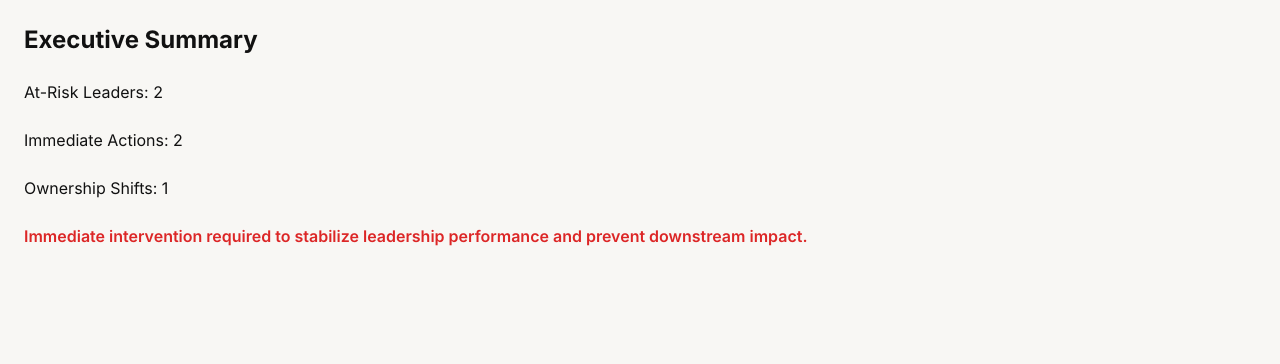
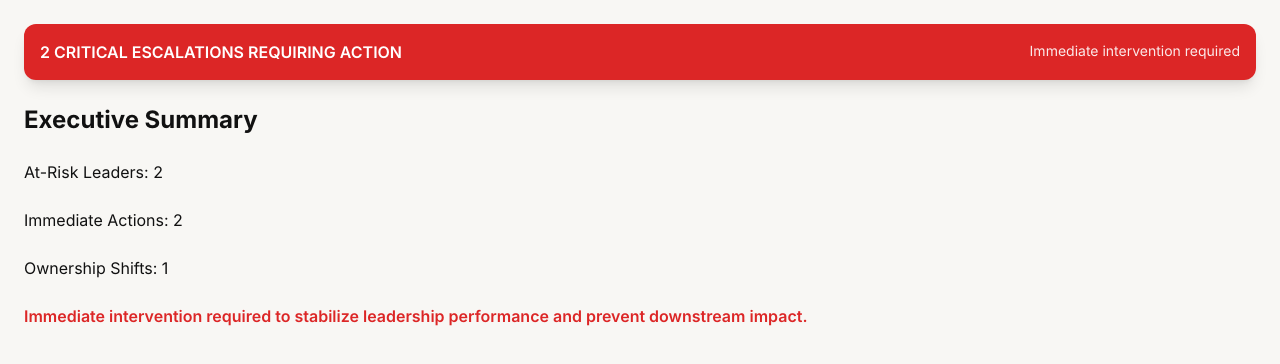
Before and after one commit to jmarc296-jpg/instructional-leadership-practice, a Next.js app: page /demo/run in a window 1280 px wide. Shown: the top 364 px of the page. Built offline with nearby package versions, Linux system fonts and the light colour scheme.

Commit message:
Add escalation banner + elevate executive signal visibility

```diff
--- /dev/null
+++ b/app/demo/components/EscalationBanner.tsx
@@ -0,0 +1,18 @@
+type Props = {
+  escalationCount: number
+}
+
+export default function EscalationBanner({ escalationCount }: Props) {
+  if (escalationCount === 0) return null
+
+  return (
+    <div className='bg-red-600 text-white p-4 rounded-xl shadow-lg flex justify-between items-center'>
+      <div className='font-semibold'>
+        {escalationCount} CRITICAL ESCALATION{escalationCount > 1 ? 'S' : ''} REQUIRING ACTION
+      </div>
+      <div className='text-sm opacity-90'>
+        Immediate intervention required
+      </div>
+    </div>
+  )
+}
--- a/app/demo/run/page.tsx
+++ b/app/demo/run/page.tsx
@@ -1,6 +1,13 @@
 import { buildExecutiveSummary } from '../utils/executiveSummary'
+import EscalationBanner from '../components/EscalationBanner'
 
-const mockData = [
+type DemoRecord = {
+  risk: 'LOW' | 'MEDIUM' | 'HIGH'
+  escalation: 'LOW' | 'MEDIUM' | 'HIGH'
+  ownerChanged?: boolean
+}
+
+const mockData: DemoRecord[] = [
   { risk: 'HIGH', escalation: 'HIGH', ownerChanged: true },
   { risk: 'MEDIUM', escalation: 'LOW' },
   { risk: 'HIGH', escalation: 'HIGH' }
@@ -11,11 +18,16 @@ export default function DemoRun() {
 
   return (
     <div className='p-6 space-y-6'>
+      <EscalationBanner escalationCount={summary.escalationCount} />
+
       <div className='text-2xl font-bold'>Executive Summary</div>
       <div>At-Risk Leaders: {summary.atRiskLeaders}</div>
       <div>Immediate Actions: {summary.immediateActions}</div>
       <div>Ownership Shifts: {summary.ownershipShifts}</div>
-      <div className='text-red-600 font-semibold'>{summary.summaryLine}</div>
+
+      <div className='text-red-600 font-semibold'>
+        {summary.summaryLine}
+      </div>
     </div>
   )
 }
--- a/app/demo/utils/executiveSummary.ts
+++ b/app/demo/utils/executiveSummary.ts
@@ -5,10 +5,13 @@ type DemoRecord = {
 }
 
 export function buildExecutiveSummary(data: DemoRecord[]) {
+  const escalations = data.filter(d => d.escalation === 'HIGH')
+
   return {
-    atRiskLeaders: data.filter((d: DemoRecord) => d.risk === 'HIGH').length,
-    immediateActions: data.filter((d: DemoRecord) => d.escalation === 'HIGH').length,
-    ownershipShifts: data.filter((d: DemoRecord) => d.ownerChanged).length,
+    atRiskLeaders: data.filter(d => d.risk === 'HIGH').length,
+    immediateActions: escalations.length,
+    ownershipShifts: data.filter(d => d.ownerChanged).length,
+    escalationCount: escalations.length,
     summaryLine: 'Immediate intervention required to stabilize leadership performance and prevent downstream impact.'
   }
 }
```
